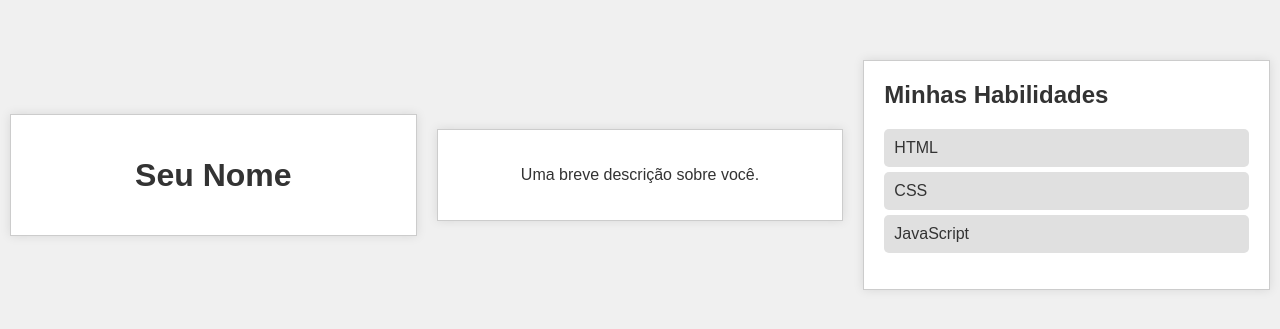
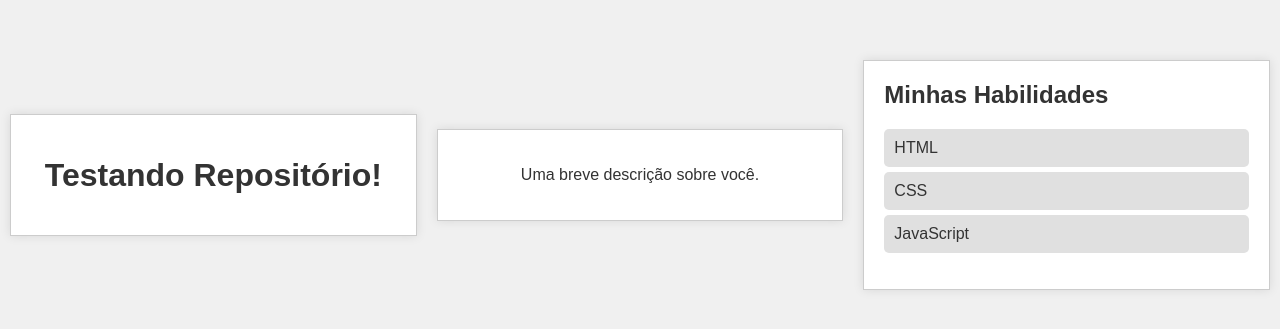
Before and after one commit to ronaldo-monteiro/EdN, a plain HTML site: page me.html in a window 1280 px wide. Shown: the part 225-554 px from the top of the page. Drawn offline with Linux system fonts and the light colour scheme.

Commit message:
alterando o H1 da página

```diff
--- a/me.html
+++ b/me.html
@@ -8,7 +8,7 @@
 </head>
 <body>
     <header>
-        <h1>Seu Nome</h1>
+        <h1>Testando Repositório!</h1>
     </header>
     <section>
         <p>Uma breve descrição sobre você.</p>
```
